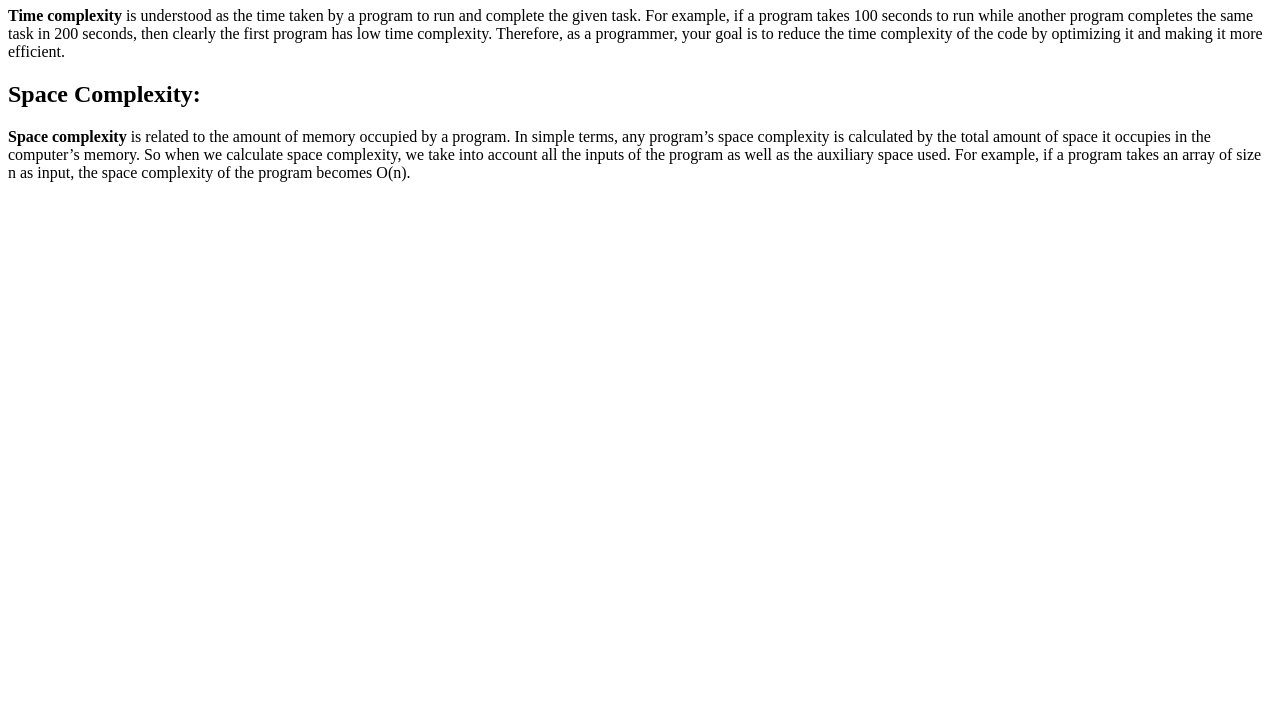
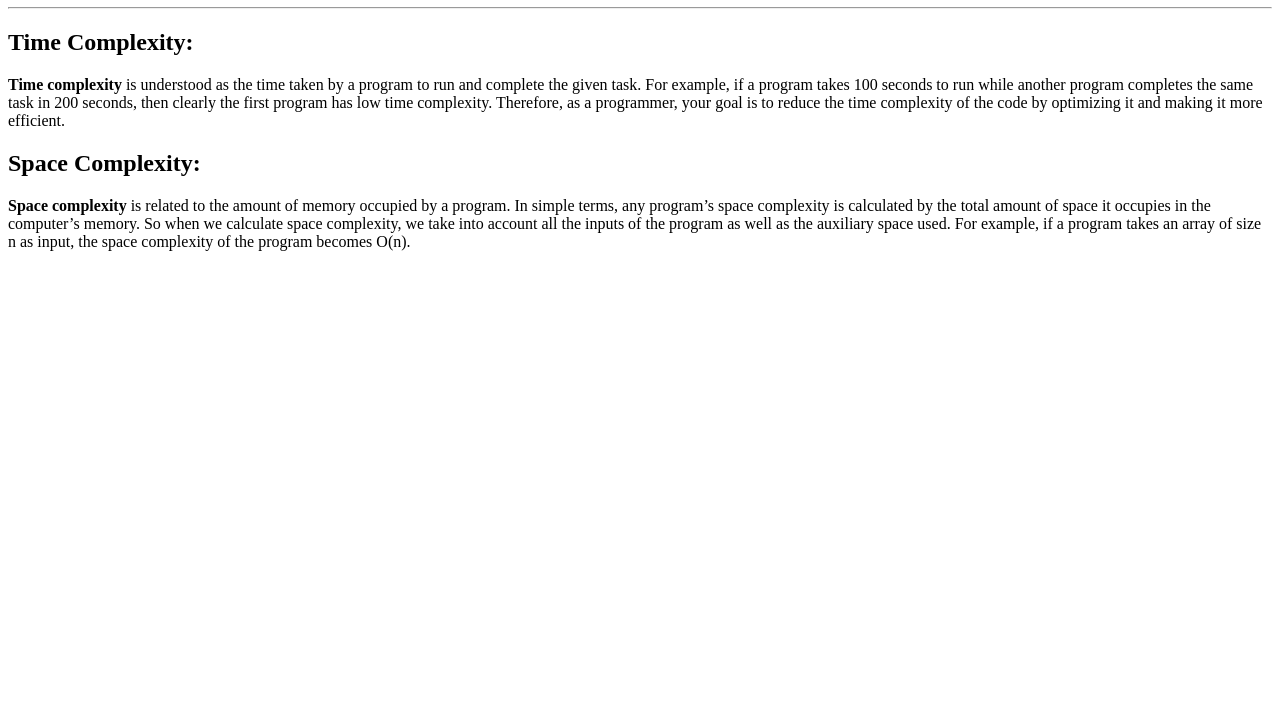
Before and after one commit to acciojob/time-and-space-complexity-satishvatturu, a website: page main.html in a window 1280 px wide. Shown: the part 73-800 px from the top of the page. Drawn offline with Linux system fonts and the light colour scheme.

Commit message:
created a submission

```diff
--- a/main.html
+++ b/main.html
@@ -9,6 +9,8 @@
 <body>
 
 	<h1>Time and Space Complexity</h1>
+	<hr>
+	<h2>Time Complexity:</h2>
     <p><strong>Time complexity</strong> is understood as the time taken by a program to run and complete the given task. For example, if a program takes 100 seconds to run while another program completes the same task in 200 seconds, then clearly the first program has low time complexity. Therefore, as a programmer, your goal is to reduce the time complexity of the code by optimizing it and making it more efficient.</p>
 	<h2>Space Complexity:</h2>
     <p><strong>Space complexity</strong> is related to the amount of memory occupied by a program. In simple terms, any program’s space complexity is calculated by the total amount of space it occupies in the computer’s memory. So when we calculate space complexity, we take into account all the inputs of the program as well as the auxiliary space used. For example, if a program takes an array of size n as input, the space complexity of the program becomes O(n).</p>
```
